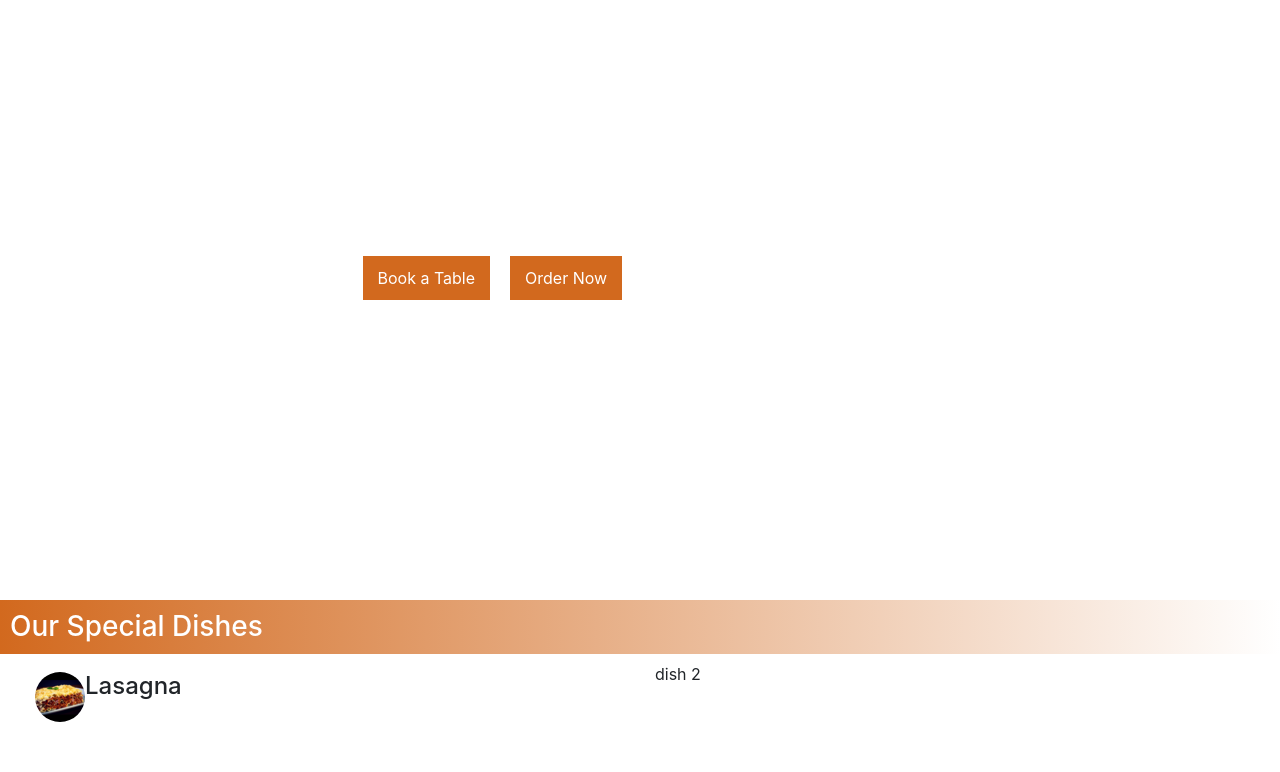
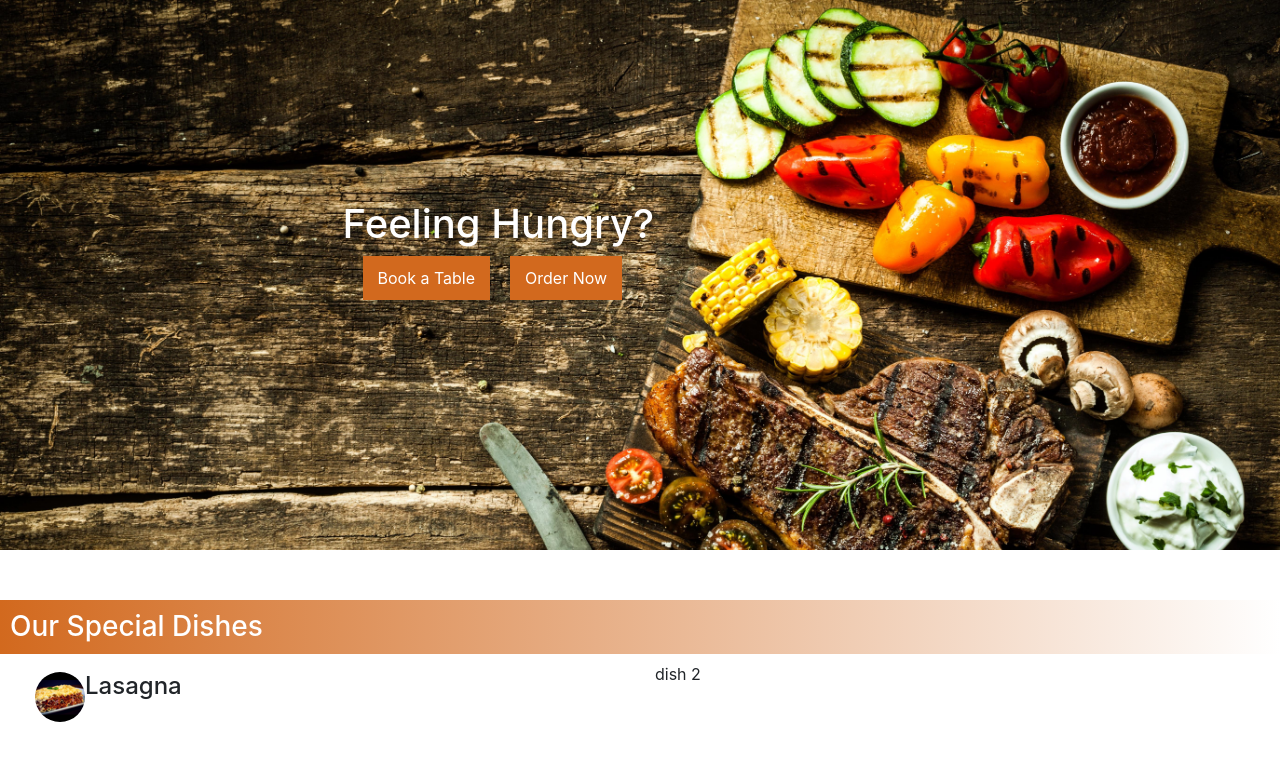
Before and after one commit to talha-bin-aadam/Wad-Project-Resturant, a PHP site: page / in a window 1280 px wide. Shown: the part 86-858 px from the top of the page. Run offline with PHP 8.4, Linux system fonts and the light colour scheme; some libraries are stand-ins or nearby versions.

Commit message:
added background image...

```diff
--- a/css/style.css
+++ b/css/style.css
@@ -116,6 +116,7 @@
 .slide-show{
     /*height: 610px;*/
     /*background-size: contain;*/
+    background-image: url("../media/bg-image.jpg");
     background-repeat: no-repeat;
     background-size: 100%;
     /*height: auto;*/
```
